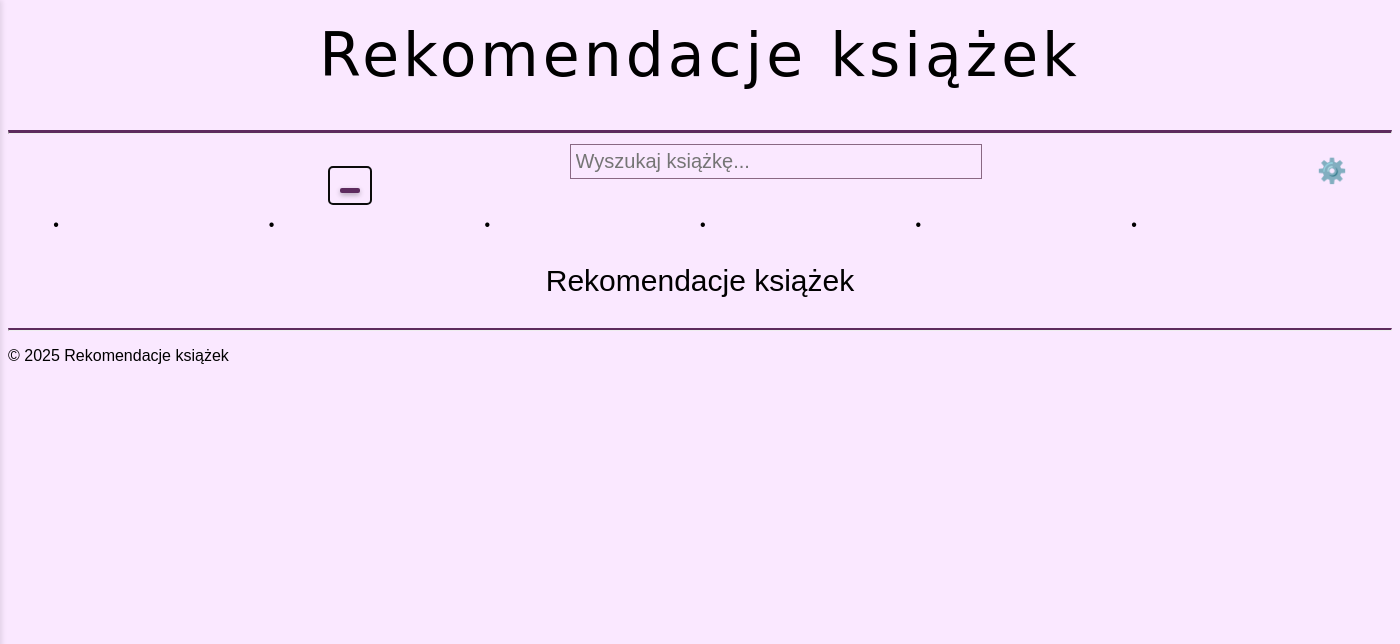
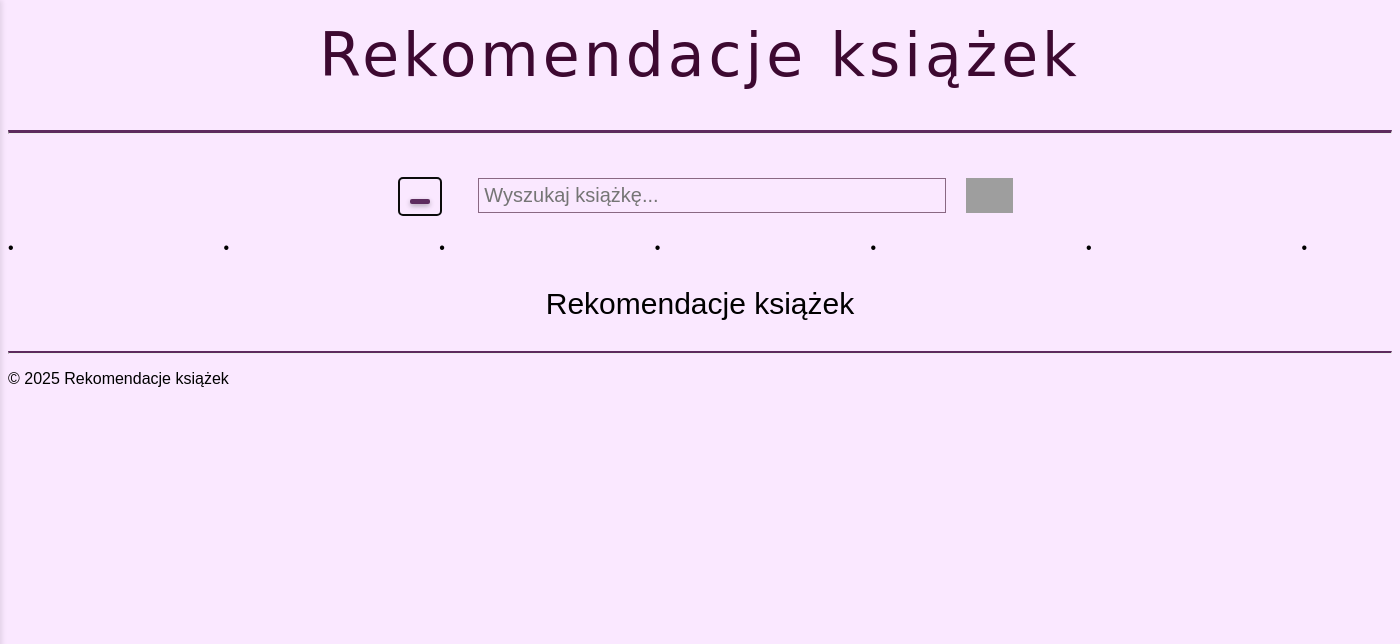
Before and after one commit to Tancerka/rekomendacje_ksiazek, a Flask app: page / in a window 1400 px wide; the page is wider, and only the part inside the window is pictured. Shown: the top 644 px of that part. Run offline with Flask 3, Linux system fonts and the light colour scheme; some web fonts are replaced; grey boxes are pictures that could not be loaded.

Commit message:
/html+css/: 19.10/: change font, change settings button

```diff
--- a/static/css/style.css
+++ b/static/css/style.css
@@ -1,6 +1,6 @@
 
 *, body{
-    font-family: Lexenga Giga, sans-serif;
+    font-family: Lexend Giga, sans-serif;
     background-color: #fae8ff;
     font-weight: 450;
 }
@@ -21,6 +21,7 @@ h1, p{
     font-size: 60px;
     letter-spacing: 4px;
     text-align: center;
+    color: #3d0931;
 }
 
 hr.solid {
@@ -101,8 +102,8 @@ hr.solid2 {
     width: 250px;
     height: 70px;
     font-size: 22px;
-    background-color: #3d0931;
-    font-family: Lexenga Giga, sans-serif;
+    background-color: transparent;
+    font-family: Lexend Giga, sans-serif;
     color: white;
 }
 
@@ -110,7 +111,7 @@ hr.solid2 {
 
 .nav-button{
     margin-top: 2%;
-    margin-left: 20vw;
+    margin-left: 25vw;
     position: fixed;
     border: #0b0b0b 2px solid;
     padding: 10px;
@@ -122,6 +123,11 @@ hr.solid2 {
     font-weight: bold;
     cursor: pointer !important;
     font-family: 'Courier New';
+
+}
+
+.nav-button:hover{
+    background-color: #3d0931 ;
 
 }
 
@@ -158,7 +164,7 @@ hr.solid2 {
 
 #search-bar{
 
-    width: 400px;
+    width: 700px;
     margin: 0 20px;
     padding: 5px;
     font-size: 20px;
--- a/templates/nav.html
+++ b/templates/nav.html
@@ -19,16 +19,16 @@
                     <span class = "line"></span>
                 </a>
             </button>
-            <input type="text" style="width: 400px; margin-left: 40%; margin-top: -20px" placeholder="Wyszukaj książkę..." id="search-bar">
-            <div class="profile-icon" title="Profile">⚙️</div>
+            <input type="text" style="width: 500px; margin-left: 33%; margin-top: 2%" placeholder="Wyszukaj książkę..." id="search-bar">
+            <input type="image" src="../static/img/settings_24dp_E3E3E3.png" style="margin-right: 26%; margin-top: 2%; width= 35px; height: 35px" id="settings-icon"/>
         </div>
 
     </div>
-    <p class="dot">••••••</p>
+    <p class="dot">•••••••</p>
     <h3 class = "subtitle">{% block page_title %}{% endblock %}</h3>
 
         <nav id = "nav-bar" class = "sidebar" /*style="visibility: hidden"*/>
-            <button class = "sidebar-btn" onclick="location.href='/';" style="margin-top: 50px;">Menu</button><br>
+            <button class = "sidebar-btn" onclick="location.href='/';" style="margin-top: 100px;">Menu</button><br>
             <button class = "sidebar-btn" onclick="location.href='/recommend';">Rekomendacje</button><br>
             <button class = "sidebar-btn" onclick="location.href='/wishlist';">Lista życzeń</button><br>
         </nav>
@@ -67,4 +67,10 @@
         }
     });
 
+    document.getElementById("settings-icon").addEventListener('click', (e) => {
+
+        window.location.pathname="profile";
+        console.debug(window.location.pathname);
+    })
+
 </script>
```
Also changed, not shown: templates/profile.html (+9 -0 lines).
